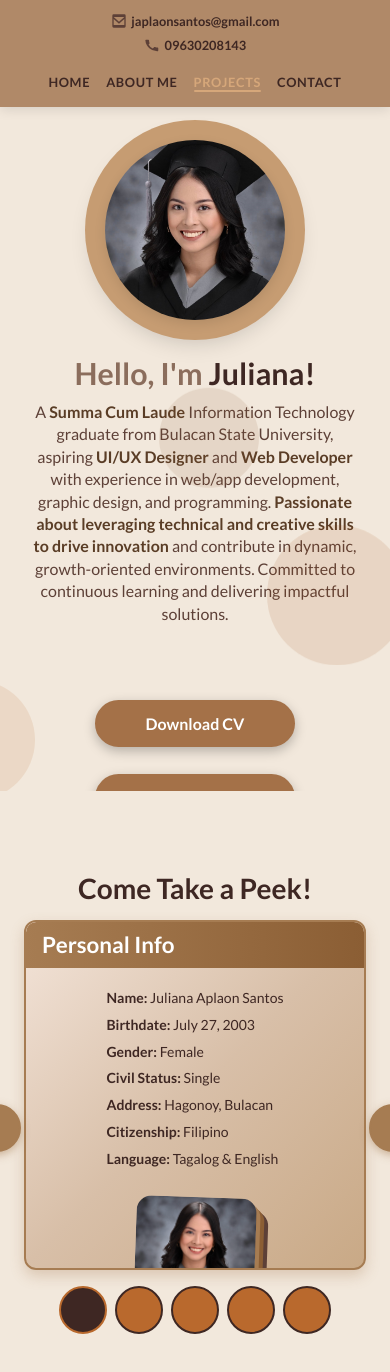
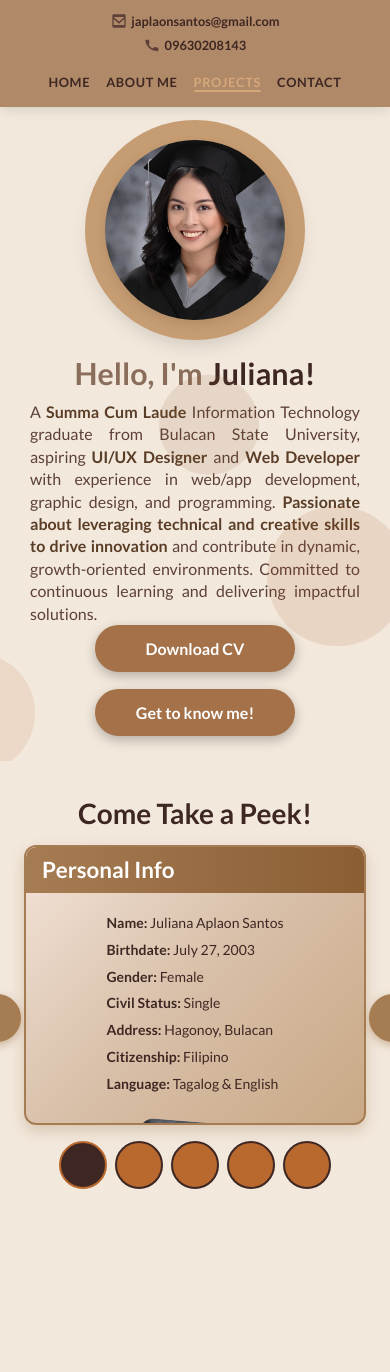
Before and after one commit to julianaaplaonsantos/mywebsite, a React (Vite) app: page / in a window 390 px wide. Shown: the top 1372 px of the page. Built offline with nearby package versions, Linux system fonts and the light colour scheme.

Commit message:
mobile ui fix test 4

```diff
--- a/src/sections/About.css
+++ b/src/sections/About.css
@@ -10,6 +10,7 @@
   margin: 0 auto;
   background-color: var(--bg-color);
   color: var(--secondary-text);
+  position: relative;
 }
 
 .about-section > h2 {
@@ -49,6 +50,8 @@
   opacity: 0;
   transform: translateY(20px);
   transition: opacity 0.6s ease, transform 0.6s ease;
+  text-align: center;
+  margin-top: 1rem;
 }
 
 .dots-container.fade-in-delay-2 {
@@ -190,12 +193,6 @@
   100% {
     box-shadow: 0 0 0 0 rgba(166, 124, 82, 0);
   }
-}
-
-.dots-container {
-  text-align: center;
-  margin-top: 1rem;
-
 }
 
 .dot {
@@ -414,10 +411,6 @@
   filter: blur(40px);
 }
 
-.about-section {
-  position: relative;
-}
-
 .circle1 {
   width: 300px;
   height: 300px;
@@ -445,78 +438,24 @@
 
 @media (max-width: 768px) {
   .about-section {
-    padding: 80px 15px 40px;
-  }
-
-  .about-section > h2 {
-    font-size: 28px;
-    margin-top: -60px;
-  }
-
-  .slider-container {
-    width: 100%;
-    max-width: 500px;
-    height: auto;
-    min-height: 350px;
-  }
-
-  .slide-content {
-    padding: 20px;
-    height: auto;
-    min-height: 280px;
-  }
-
-  .personal-info-wrapper {
-    flex-direction: column;
-    gap: 15px;
-    align-items: center;
-  }
-
-  .personal-image {
-    width: 180px;
-    margin: 20px 0;
-    transform: rotate(2deg);
-  }
-
-  .slider-btn {
-    font-size: 2rem;
-    width: 48px;
-    height: 48px;
-  }
-
-  .slider-btn.prev {
-    left: -60px;
-  }
-
-  .slider-btn.next {
-    right: -60px;
-  }
-
-  .tools-multi-column {
-    grid-template-columns: repeat(2, 1fr);
-    gap: 1rem;
-    margin-top: 20px;
-  }
-
-@media (max-width: 768px) {
-  .about-section {
     padding: 100px 15px 40px;
   }
 
   .about-section > h2 {
     font-size: 28px;
-    margin-top: -20px;
+    margin-top: -65px;
     margin-bottom: 15px;
   }
+
   .slider-container {
     width: 85%;
-    max-width: 380px;
-    height: 300px;
+    max-width: 350px;
+    height: 380px;
     margin: 0 auto;
   }
 
   .slide-content {
-    padding: 15px;
+    padding: 10px;
     height: 240px;
   }
 
@@ -529,11 +468,11 @@
   }
 
   .slider-btn.prev {
-    left: -45px;
+    left: -3px;
   }
 
   .slider-btn.next {
-    right: -45px;
+    right: -3px;
   }
 
   .dot {
@@ -556,6 +495,12 @@
   .personal-image {
     width: 120px;
     margin: 10px 0;
+  }
+
+  .tools-multi-column {
+    grid-template-columns: repeat(2, 1fr);
+    gap: 1rem;
+    margin-top: 20px;
   }
 }
 
@@ -627,4 +572,3 @@
     height: 10px;
   }
 }
-}
--- a/src/sections/Home.css
+++ b/src/sections/Home.css
@@ -261,11 +261,6 @@
   transition-delay: 1.1s;
 }
 
-.home-section {
-  position: relative;
-  overflow: hidden;
-}
-
 .home-section .animated-circles {
   position: absolute;
   top: 0;
@@ -310,69 +305,6 @@
   top: 45%;
   left: 40%;
   animation: floatUpDown 8s infinite alternate 1s;
-}
-
-@keyframes floatUpDown {
-  0% {
-    transform: translateY(0);
-  }
-  100% {
-    transform: translateY(-25px);
-  }
-}
-
-@media (max-width: 768px) {
-  .home-container {
-    flex-direction: column;
-    gap: 30px;
-    transform: translateY(0);
-    padding: 20px 0;
-  }
-
-  .image-wrapper {
-    width: 280px;
-    height: 280px;
-    order: 1;
-  }
-
-  .circle-bg {
-    width: 300px;
-    height: 300px;
-  }
-
-  .profile-img {
-    width: 260px;
-    height: 260px;
-  }
-
-  .text-content {
-    order: 2;
-    max-width: 100%;
-    text-align: center;
-    padding: 0 10px;
-  }
-
-  .text-content h1 {
-    font-size: 2.2rem;
-    margin-top: 15px;
-    margin-bottom: 15px;
-  }
-
-  .text-content p {
-    font-size: 16px;
-    line-height: 1.5;
-  }
-
-  .buttons-container {
-    flex-direction: column;
-    gap: 15px;
-    margin-top: 20px;
-    align-items: center;
-  }
-
-  .buttons-container .explore-button {
-    width: 200px;
-    text-align: center;
 }
 
 @media (max-width: 768px) {
@@ -422,14 +354,20 @@
   .text-content p {
     font-size: 16px;
     line-height: 1.4;
-    margin-bottom: 15px;
+    margin-bottom: 5px;
+    text-align: justify;
   }
 
   .buttons-container {
     flex-direction: column;
     gap: 12px;
-    margin-top: 15px;
+    margin-top: 25px;
     align-items: center;
+  }
+
+  .explore-button {
+    margin-top: -5px;
+    margin-bottom: 10px;
   }
 
   .buttons-container .explore-button {
@@ -439,67 +377,36 @@
   }
 }
 
-@media (max-width: 768px) {
+@media (max-width: 480px) {
   .home-section {
-    padding: 80px 20px 20px;
-    min-height: 85vh;
+    padding: 70px 15px 15px;
+    min-height: 80vh;
   }
 
   .home-container {
-    flex-direction: column;
-    gap: 15px;
-    transform: translateY(0);
-    padding: 0;
+    gap: 10px;
   }
 
   .image-wrapper {
-    width: 240px;
-    height: 240px;
-    margin-top: 10px;
-    order: 1;
+    width: 200px;
+    height: 200px;
   }
 
   .circle-bg {
-    width: 260px;
-    height: 260px;
-  }
-
-  .profile-img {
     width: 220px;
     height: 220px;
   }
 
-  .text-content {
-    order: 2;
-    max-width: 100%;
-    text-align: center;
-    padding: 0 15px;
-    margin-top: 5px;
+  .profile-img {
+    width: 180px;
+    height: 180px;
   }
 
   .text-content h1 {
-    font-size: 2.2rem;
-    margin-top: 10px;
-    margin-bottom: 10px;
-  }
-
-  .text-content p {
-    font-size: 16px;
-    line-height: 1.4;
-    margin-bottom: 15px;
+    font-size: 1.9rem;
   }
 
   .buttons-container {
-    flex-direction: column;
-    gap: 12px;
-    margin-top: 5px;
-    align-items: center;
-  }
-
-  .buttons-container .explore-button {
-    width: 200px;
-    padding: 12px 20px;
-    text-align: center;
+    margin-top: 1-px;
   }
 }
-}
```
Lines whose indentation alone changed are shown as unchanged.
